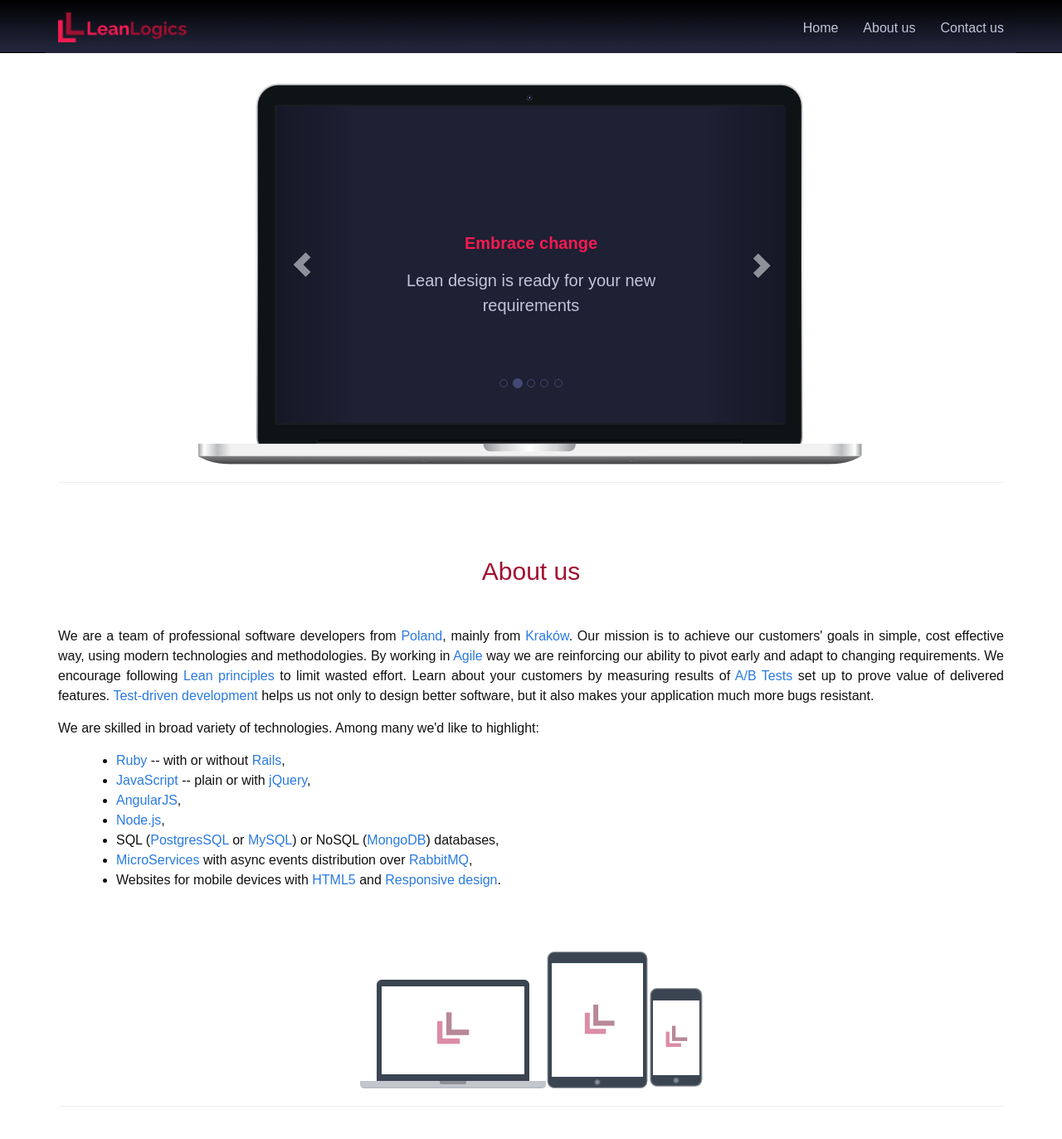
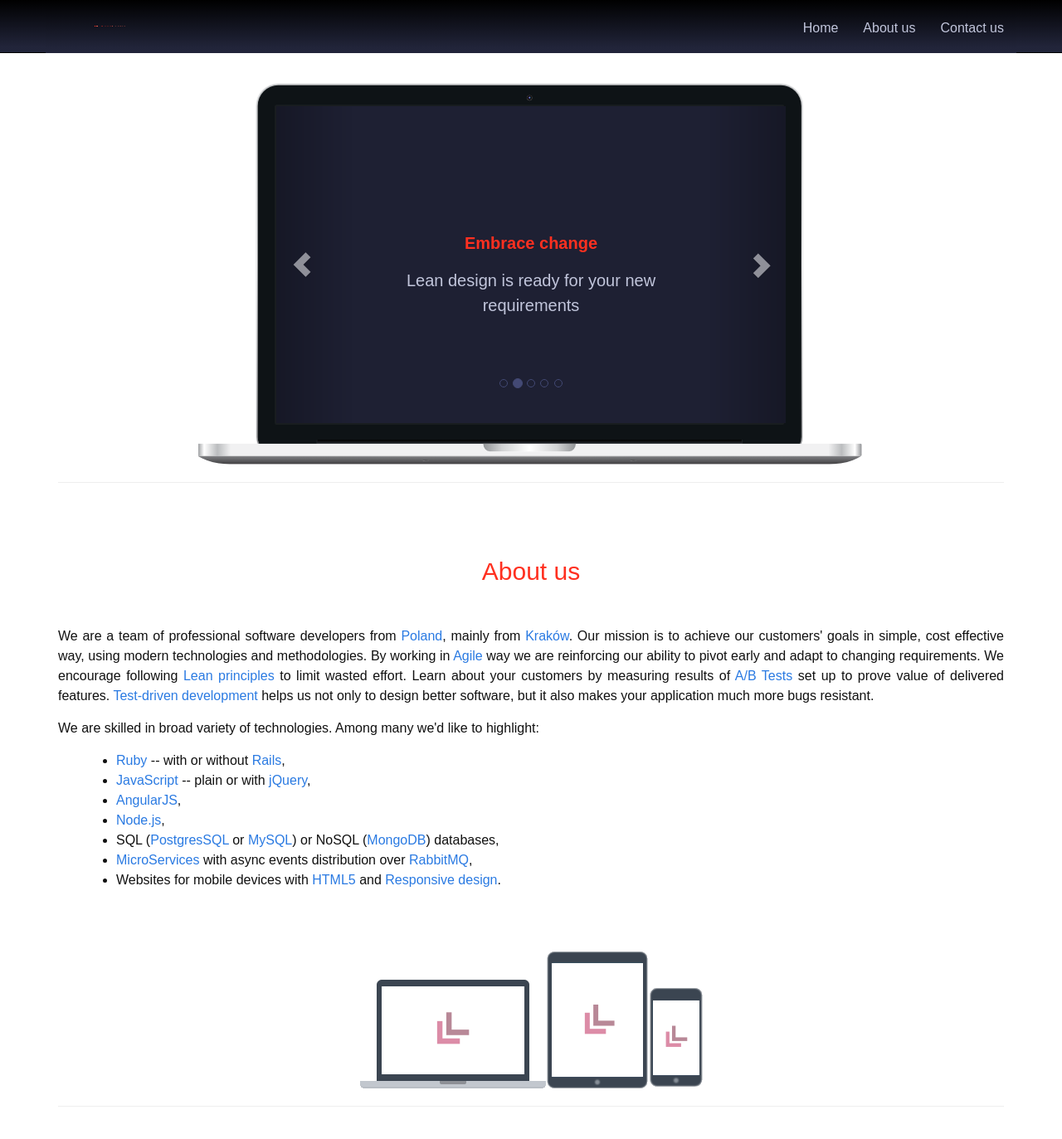
Before and after one commit to natalia-szydlak/tests.racing, a Jekyll site: the page built from index.html, in a window 1280 px wide and 1400 px high. Shown: the top 1373 px of the window at 83% size. Built offline with Jekyll 4.4.1, drawn with Linux system fonts in a browser that asks for light colours.

Commit message:
color changes

```diff
--- a/css/main.scss
+++ b/css/main.scss
@@ -27,10 +27,11 @@
 $header-bg-color:  #0B0C13;
 $darklogo-front-color: #FF6078;
 $darklogo-back-color: #FF3020;
-$darklogo-back-color: #F31B51;
+//$darklogo-back-color: #F31B51;
 $logo-front-color: #71112E;
-$logo-back-color: #B8194F;
-$logo-back-color: #A11031;
+//$logo-back-color: #B8194F;
+//$logo-back-color: #A11031;
+$logo-back-color: #FF3020;
 
 // Using media queries with like this:
 // @include media-query($palm) {
```
Also changed, not shown: images/logo-darkbg.png, 1 other file.
